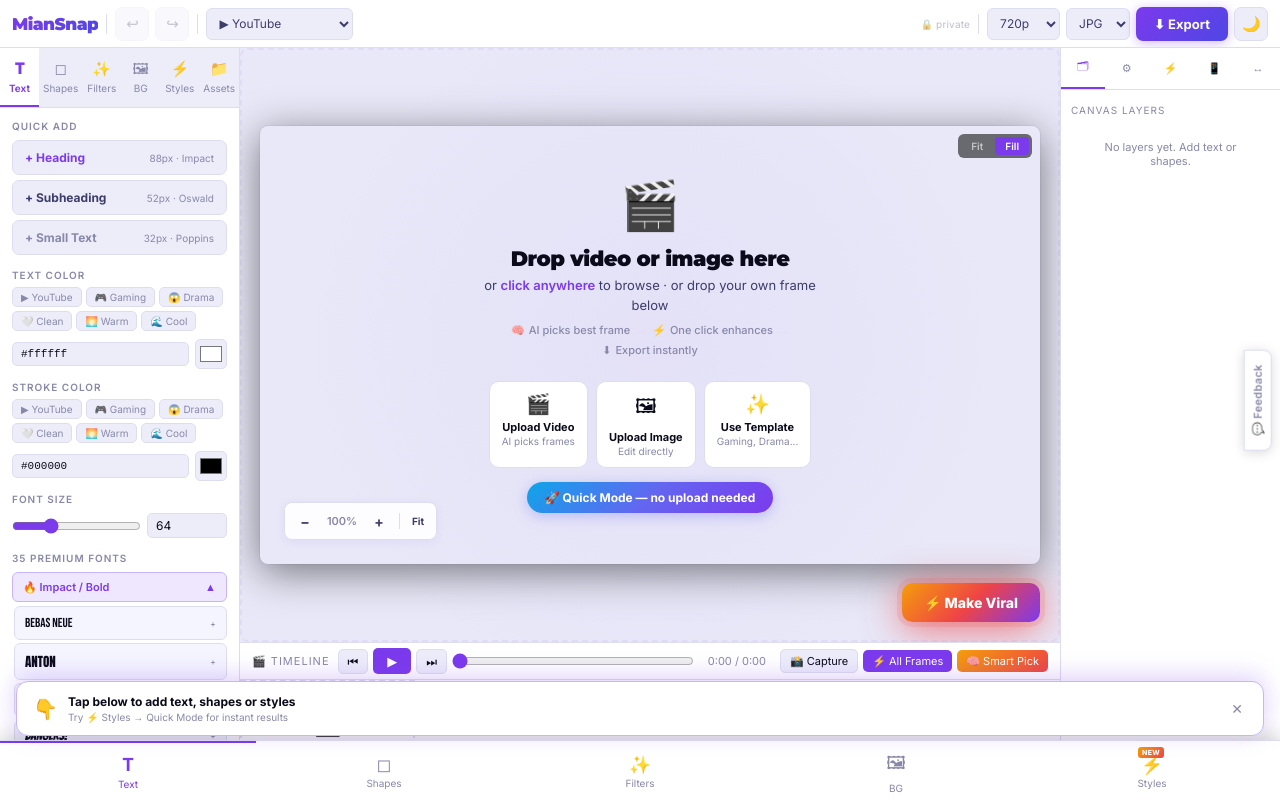
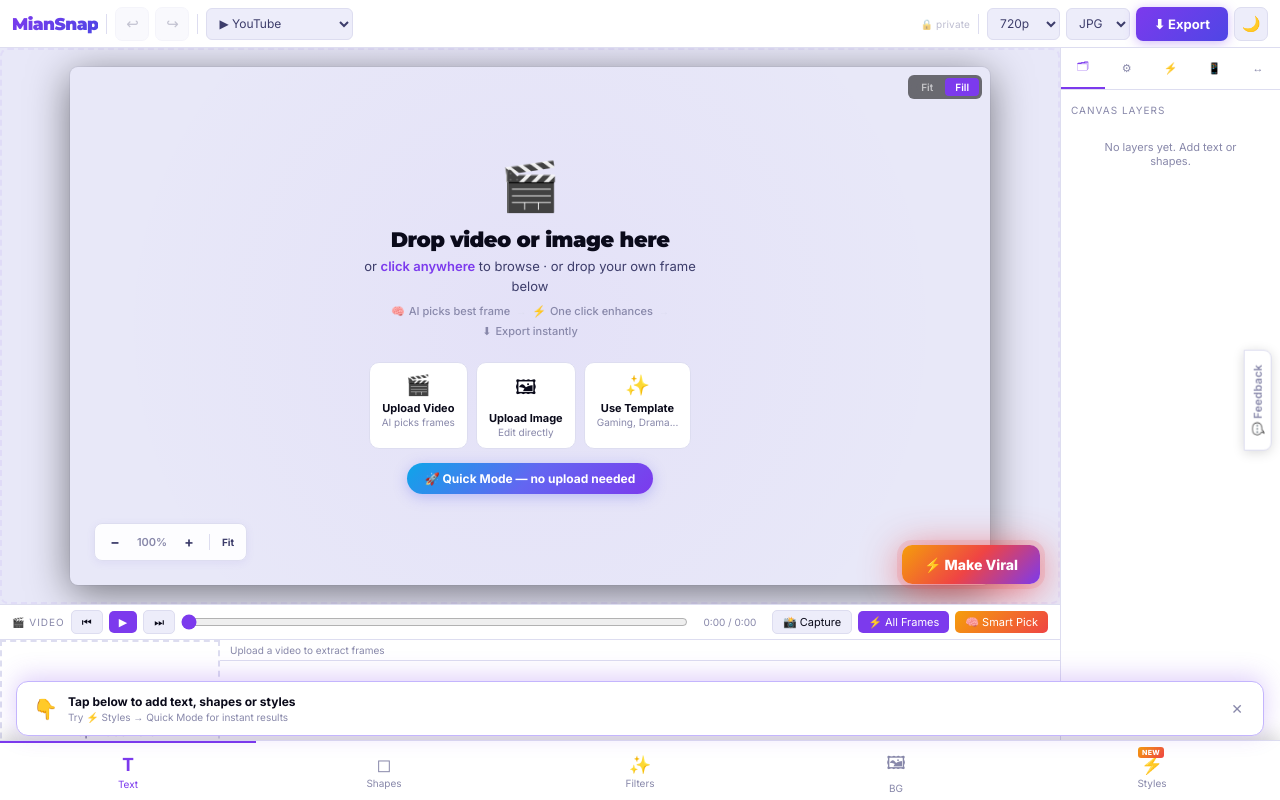
Before and after one commit to Mianhassam96/MianSnap, a React (Vite) app: page / in a window 1280 px wide. Both pictures are taken after a click on the button "📥 Drop video or image — start free". Built offline with nearby package versions, Linux system fonts and the light colour scheme; a web font is replaced by a local one.

Commit message:
refactor: remove left sidebar, full-width canvas, bigger frames panel showing all frames with timestamps

```diff
--- a/src/App.jsx
+++ b/src/App.jsx
@@ -169,7 +169,7 @@ export default function App() {
         <TopBar />
 
         <div style={{ display: 'flex', flex: 1, overflow: 'hidden' }}>
-          <LeftSidebar />
+          {/* No left sidebar — full canvas width */}
 
           <div style={{ flex: 1, display: 'flex', flexDirection: 'column', overflow: 'hidden', minWidth: 0 }}>
             <div className="ms-canvas-area" style={{
--- a/src/components/BottomPanel.jsx
+++ b/src/components/BottomPanel.jsx
@@ -16,10 +16,8 @@ export default function BottomPanel() {
   const { fabricCanvas } = useCanvasStore()
   const videoRef = useRef(null)
   const [playing, setPlaying] = useState(false)
-  const [mode, setMode] = useState('best') // best | all
   const [autoRan, setAutoRan] = useState(false)
 
-  // Wire video element when URL changes
   useEffect(() => {
     const video = videoRef.current
     if (!video || !videoUrl) return
@@ -28,7 +26,6 @@ export default function BottomPanel() {
     video.ontimeupdate = () => setCurrentTime(video.currentTime)
   }, [videoUrl])
 
-  // AUTO-RUN Smart Pick when video is first uploaded
   useEffect(() => {
     if (!videoUrl || autoRan || isExtracting) return
     setAutoRan(true)
@@ -40,19 +37,16 @@ export default function BottomPanel() {
     setIsExtracting(true)
     const suggested = await getSuggestedFrames(videoUrl, 20)
     setFrames(suggested)
-    setMode('best')
     setIsExtracting(false)
-    // Auto-select the top frame
-    const best = suggested.find((f) => f.isBest) || suggested[0]
+    const best = suggested.find(f => f.isBest) || suggested[0]
     if (best && fabricCanvas) applyFrame(best)
   }
 
-  async function handleExtract() {
+  async function handleExtractAll() {
     if (!videoUrl) return
     setIsExtracting(true)
-    const extracted = await extractFrames(videoUrl, 12)
+    const extracted = await extractFrames(videoUrl, 20)
     setFrames(extracted)
-    setMode('all')
     setIsExtracting(false)
   }
 
@@ -65,8 +59,7 @@ export default function BottomPanel() {
   function captureCurrentFrame() {
     const video = videoRef.current
     if (!video || !fabricCanvas) return
-    const dataUrl = captureFrame(video)
-    applyFrame({ time: video.currentTime, dataUrl })
+    applyFrame({ time: video.currentTime, dataUrl: captureFrame(video) })
   }
 
   function togglePlay() {
@@ -78,8 +71,7 @@ export default function BottomPanel() {
 
   function handleSeek(e) {
     const video = videoRef.current
-    if (!video) return
-    video.currentTime = +e.target.value
+    if (video) video.currentTime = +e.target.value
   }
 
   function handleStep(dir) {
@@ -93,11 +85,8 @@ export default function BottomPanel() {
     e.preventDefault()
     const file = e.dataTransfer.files[0]
     if (file?.type.startsWith('video/')) {
-      if (file.size > 200 * 1024 * 1024) {
-        window.showToast?.('⚠️ Video over 200MB — may be slow. Try trimming first.', 'error', 5000)
-      }
-      setAutoRan(false)
-      setVideoFile(file)
+      if (file.size > 200 * 1024 * 1024) window.showToast?.('⚠️ Large file — may be slow', 'error', 5000)
+      setAutoRan(false); setVideoFile(file)
     }
   }
 
@@ -105,224 +94,165 @@ export default function BottomPanel() {
     const i = document.createElement('input')
     i.type = 'file'; i.accept = 'video/*'
     i.onchange = (e) => {
-      const file = e.target.files[0]
-      if (!file) return
-      if (file.size > 200 * 1024 * 1024) {
-        window.showToast?.('⚠️ Video over 200MB — may be slow. Try trimming first.', 'error', 5000)
-      }
-      setAutoRan(false)
-      setVideoFile(file)
+      const file = e.target.files[0]; if (!file) return
+      if (file.size > 200 * 1024 * 1024) window.showToast?.('⚠️ Large file — may be slow', 'error', 5000)
+      setAutoRan(false); setVideoFile(file)
     }
     i.click()
   }
 
-  const fmt = (t) => {
-    const m = Math.floor(t / 60)
-    const s = Math.floor(t % 60).toString().padStart(2, '0')
-    return `${m}:${s}`
+  const fmt = (t) => `${Math.floor(t / 60)}:${Math.floor(t % 60).toString().padStart(2, '0')}`
+
+  const btn = {
+    padding: '4px 10px', borderRadius: 5, border: `1px solid ${theme.border}`,
+    background: theme.bgTertiary, color: theme.text, fontSize: 11,
+    cursor: 'pointer', transition: 'all 0.15s', flexShrink: 0,
   }
-
-  const bestFrames = frames.filter((f) => f.isBest)
-  const displayFrames = mode === 'best' ? bestFrames : frames
-
-  const s = {
-    panel: {
-      background: theme.bgSecondary, borderTop: `1px solid ${theme.border}`,
-      display: 'flex', flexDirection: 'column', flexShrink: 0,
-    },
-    header: {
-      display: 'flex', alignItems: 'center', gap: 8, padding: '5px 12px',
-      borderBottom: `1px solid ${theme.border}`, flexWrap: 'wrap',
-    },
-    title: { fontSize: 11, color: theme.textMuted, textTransform: 'uppercase', letterSpacing: 1, flexShrink: 0 },
-    controls: { display: 'flex', alignItems: 'center', gap: 5, flex: 1, justifyContent: 'center', flexWrap: 'wrap' },
-    ctrlBtn: {
-      padding: '4px 9px', borderRadius: 5, border: `1px solid ${theme.border}`,
-      background: theme.bgTertiary, color: theme.text, fontSize: 12, cursor: 'pointer',
-      transition: 'all 0.15s',
-    },
-    playBtn: {
-      padding: '5px 14px', borderRadius: 5, border: 'none',
-      background: theme.accent, color: '#fff', fontSize: 13, cursor: 'pointer',
-    },
-    time: { fontSize: 11, color: theme.textMuted, minWidth: 76, textAlign: 'center' },
-    scrubber: { flex: 1, accentColor: theme.accent, minWidth: 80 },
-    body: { display: 'flex', height: 120 },
-    videoWrap: {
-      width: 175, flexShrink: 0, background: '#000',
-      display: 'flex', alignItems: 'center', justifyContent: 'center',
-    },
-    video: { width: '100%', height: '100%', objectFit: 'contain' },
-    dropzone: {
-      width: 175, flexShrink: 0, border: `2px dashed ${theme.border}`,
-      display: 'flex', flexDirection: 'column', alignItems: 'center',
-      justifyContent: 'center', cursor: 'pointer', gap: 4,
-      transition: 'border-color 0.15s, background 0.15s',
-    },
-    framesCol: { flex: 1, display: 'flex', flexDirection: 'column', overflow: 'hidden' },
-    framesHeader: {
-      display: 'flex', alignItems: 'center', gap: 8, padding: '4px 10px',
-      borderBottom: `1px solid ${theme.border}`, flexShrink: 0,
-    },
-    modeBtn: (active) => ({
-      padding: '2px 8px', borderRadius: 4, fontSize: 10, cursor: 'pointer',
-      border: `1px solid ${active ? theme.accent : theme.border}`,
-      background: active ? theme.accentGlow : 'transparent',
-      color: active ? theme.accent : theme.textMuted,
-      fontWeight: active ? 600 : 400, transition: 'all 0.15s',
-    }),
-    framesWrap: { flex: 1, display: 'flex', gap: 4, padding: '5px 8px', overflowX: 'auto', alignItems: 'center' },
-    frameWrap: { position: 'relative', flexShrink: 0 },
-    thumb: (active, isBest) => ({
-      height: 86, aspectRatio: '16/9', objectFit: 'cover', borderRadius: 5,
-      cursor: 'pointer', display: 'block',
-      border: `2px solid ${active ? theme.accent : isBest ? '#facc15' : theme.border}`,
-      transition: 'border-color 0.15s, transform 0.12s, box-shadow 0.15s',
-      boxShadow: active ? `0 0 0 2px ${theme.accentGlow}` : 'none',
-    }),
-    bestBadge: {
-      position: 'absolute', top: 3, left: 3,
-      background: 'linear-gradient(135deg,#f59e0b,#ef4444)',
-      color: '#fff', fontSize: 8, fontWeight: 700,
-      padding: '1px 5px', borderRadius: 3, letterSpacing: 0.3,
-    },
-    scoreBadge: {
-      position: 'absolute', bottom: 3, right: 3,
-      background: 'rgba(0,0,0,0.75)', color: '#fff',
-      fontSize: 8, padding: '1px 4px', borderRadius: 3,
-    },
-    extractBtn: {
-      padding: '4px 9px', borderRadius: 5, border: 'none',
-      background: theme.accent, color: '#fff', fontSize: 11,
-      cursor: 'pointer', flexShrink: 0,
-    },
-    smartBtn: {
-      padding: '4px 9px', borderRadius: 5, border: 'none',
-      background: 'linear-gradient(135deg,#f59e0b,#ef4444)',
-      color: '#fff', fontSize: 11, cursor: 'pointer', flexShrink: 0,
-    },
-    captureBtn: {
-      padding: '4px 9px', borderRadius: 5, border: `1px solid ${theme.border}`,
-      background: theme.bgTertiary, color: theme.text, fontSize: 11,
-      cursor: 'pointer', flexShrink: 0,
-    },
-    extractingBar: {
-      display: 'flex', alignItems: 'center', gap: 8, padding: '0 12px',
-      fontSize: 11, color: theme.accent,
-    },
-    dot: {
-      width: 6, height: 6, borderRadius: '50%', background: theme.accent,
-      animation: 'pulse 1s infinite',
-    },
+  const hov = (e, on) => {
+    e.currentTarget.style.borderColor = on ? theme.accent : theme.border
+    e.currentTarget.style.background = on ? theme.accentGlow : theme.bgTertiary
   }
 
   return (
-    <div style={s.panel}>
-      {/* Controls row */}
-      <div style={s.header}>
-        <span style={s.title}>🎬 Timeline</span>
-        <div style={s.controls}>
-          <button style={s.ctrlBtn} onClick={() => handleStep(-1)}
-            onMouseEnter={(e) => { e.currentTarget.style.borderColor = theme.accent }}
-            onMouseLeave={(e) => { e.currentTarget.style.borderColor = theme.border }}
-          >⏮</button>
-          <button style={s.playBtn} onClick={togglePlay}>{playing ? '⏸' : '▶'}</button>
-          <button style={s.ctrlBtn} onClick={() => handleStep(1)}
-            onMouseEnter={(e) => { e.currentTarget.style.borderColor = theme.accent }}
-            onMouseLeave={(e) => { e.currentTarget.style.borderColor = theme.border }}
-          >⏭</button>
-          <input type="range" style={s.scrubber} min={0} max={duration || 100} step={0.01} value={currentTime} onChange={handleSeek} />
-          <span style={s.time}>{fmt(currentTime)} / {fmt(duration)}</span>
-          <button style={s.captureBtn} onClick={captureCurrentFrame} disabled={!videoUrl}
-            title="Capture current frame"
-          >📸 Capture</button>
-          <button style={s.extractBtn} onClick={handleExtract} disabled={!videoUrl || isExtracting}
-            title="Extract all frames evenly"
-          >{isExtracting ? '⏳' : '⚡ All Frames'}</button>
-          <button style={s.smartBtn} onClick={() => { setAutoRan(false); runSmartPick() }} disabled={!videoUrl || isExtracting}
-            title="AI picks the best frames automatically"
-          >{isExtracting ? '⏳' : '🧠 Smart Pick'}</button>
-        </div>
+    <div style={{
+      background: theme.bgSecondary, borderTop: `1px solid ${theme.border}`,
+      display: 'flex', flexDirection: 'column', flexShrink: 0,
+    }} className="ms-bottom-panel">
+
+      {/* ── Controls row ── */}
+      <div style={{
+        display: 'flex', alignItems: 'center', gap: 6, padding: '5px 12px',
+        borderBottom: `1px solid ${theme.border}`, flexWrap: 'wrap',
+      }}>
+        <span style={{ fontSize: 10, color: theme.textMuted, textTransform: 'uppercase', letterSpacing: 1, flexShrink: 0 }}>
+          🎬 Video
+        </span>
+
+        {/* Playback */}
+        <button style={btn} onClick={() => handleStep(-1)} title="Step back"
+          onMouseEnter={(e) => hov(e, true)} onMouseLeave={(e) => hov(e, false)}>⏮</button>
+        <button style={{ ...btn, background: theme.accent, color: '#fff', border: 'none' }}
+          onClick={togglePlay}>{playing ? '⏸' : '▶'}</button>
+        <button style={btn} onClick={() => handleStep(1)} title="Step forward"
+          onMouseEnter={(e) => hov(e, true)} onMouseLeave={(e) => hov(e, false)}>⏭</button>
+
+        {/* Scrubber */}
+        <input type="range" style={{ flex: 1, accentColor: theme.accent, minWidth: 80 }}
+          min={0} max={duration || 100} step={0.01} value={currentTime} onChange={handleSeek} />
+        <span style={{ fontSize: 10, color: theme.textMuted, minWidth: 72, textAlign: 'center' }}>
+          {fmt(currentTime)} / {fmt(duration)}
+        </span>
+
+        {/* Actions */}
+        <button style={btn} onClick={captureCurrentFrame} disabled={!videoUrl} title="Capture this frame"
+          onMouseEnter={(e) => hov(e, true)} onMouseLeave={(e) => hov(e, false)}>📸 Capture</button>
+        <button style={{ ...btn, background: theme.accent, color: '#fff', border: 'none' }}
+          onClick={handleExtractAll} disabled={!videoUrl || isExtracting}>
+          {isExtracting ? '⏳' : '⚡ All Frames'}
+        </button>
+        <button style={{ ...btn, background: 'linear-gradient(135deg,#f59e0b,#ef4444)', color: '#fff', border: 'none' }}
+          onClick={() => { setAutoRan(false); runSmartPick() }} disabled={!videoUrl || isExtracting}>
+          {isExtracting ? '⏳' : '🧠 Smart Pick'}
+        </button>
       </div>
 
-      {/* Body */}
-      <div style={s.body}>
-        {/* Video / Dropzone */}
+      {/* ── Body: video preview + frames ── */}
+      <div style={{ display: 'flex', height: 160 }}>
+
+        {/* Video preview or dropzone */}
         {videoUrl ? (
-          <div style={s.videoWrap}>
-            <video ref={videoRef} style={s.video} muted playsInline />
+          <div style={{ width: 220, flexShrink: 0, background: '#000', display: 'flex', alignItems: 'center', justifyContent: 'center' }}>
+            <video ref={videoRef} style={{ width: '100%', height: '100%', objectFit: 'contain' }} muted playsInline />
           </div>
         ) : (
-          <div style={s.dropzone}
+          <div style={{
+            width: 220, flexShrink: 0, border: `2px dashed ${theme.border}`,
+            display: 'flex', flexDirection: 'column', alignItems: 'center',
+            justifyContent: 'center', cursor: 'pointer', gap: 5,
+            transition: 'border-color 0.15s, background 0.15s',
+          }}
             onDragOver={(e) => e.preventDefault()} onDrop={handleDrop}
             onClick={handleFileClick}
             onMouseEnter={(e) => { e.currentTarget.style.borderColor = theme.accent; e.currentTarget.style.background = theme.accentGlow }}
             onMouseLeave={(e) => { e.currentTarget.style.borderColor = theme.border; e.currentTarget.style.background = 'transparent' }}
           >
-            <span style={{ fontSize: 24 }}>🎬</span>
-            <span style={{ fontSize: 11, color: theme.textMuted }}>Drop video here</span>
+            <span style={{ fontSize: 28 }}>🎬</span>
+            <span style={{ fontSize: 12, color: theme.textMuted, fontWeight: 600 }}>Drop video here</span>
             <span style={{ fontSize: 10, color: theme.textMuted }}>or click to browse</span>
           </div>
         )}
 
-        {/* Frames area */}
-        <div style={s.framesCol}>
-          {/* Frames sub-header */}
-          <div style={s.framesHeader}>
+        {/* Frames strip */}
+        <div style={{ flex: 1, display: 'flex', flexDirection: 'column', overflow: 'hidden' }}>
+
+          {/* Frames header */}
+          <div style={{
+            display: 'flex', alignItems: 'center', gap: 8, padding: '4px 10px',
+            borderBottom: `1px solid ${theme.border}`, flexShrink: 0,
+          }}>
             {isExtracting ? (
-              <div style={s.extractingBar}>
-                <div style={s.dot} />
-                <span>Analyzing frames — finding best moments...</span>
+              <div style={{ display: 'flex', alignItems: 'center', gap: 6, fontSize: 11, color: theme.accent }}>
+                <div style={{ width: 6, height: 6, borderRadius: '50%', background: theme.accent, animation: 'pulse 1s infinite' }} />
+                Analyzing frames...
               </div>
             ) : frames.length > 0 ? (
               <>
-                <span style={{ fontSize: 10, color: theme.textMuted, flexShrink: 0 }}>
-                  {bestFrames.length} recommended · {frames.length} total
+                <span style={{ fontSize: 10, color: theme.textMuted }}>
+                  {frames.filter(f => f.isBest).length} recommended · {frames.length} total
                 </span>
-                <span style={{ fontSize: 10, color: theme.accent, fontWeight: 600, flexShrink: 0 }}>
-                  👆 Click a frame to use it
+                <span style={{ fontSize: 10, color: theme.accent, fontWeight: 600 }}>
+                  👆 Click any frame to use it
                 </span>
-                <button style={s.modeBtn(mode === 'best')} onClick={() => setMode('best')}>
-                  ⭐ Best
-                </button>
-                <button style={s.modeBtn(mode === 'all')} onClick={() => setMode('all')}>
-                  All
-                </button>
               </>
             ) : (
               <span style={{ fontSize: 10, color: theme.textMuted }}>
-                {videoUrl ? 'Smart Pick running...' : 'Upload a video to get started'}
+                {videoUrl ? 'Processing...' : 'Upload a video to extract frames'}
               </span>
             )}
           </div>
 
-          {/* Frame strip */}
-          <div style={s.framesWrap}>
-            {displayFrames.map((f, i) => (
-              <div key={i} style={s.frameWrap}>
+          {/* ALL frames — scrollable, bigger thumbnails */}
+          <div style={{
+            flex: 1, display: 'flex', gap: 6, padding: '6px 10px',
+            overflowX: 'auto', alignItems: 'center',
+          }}>
+            {frames.map((f, i) => (
+              <div key={i} style={{ position: 'relative', flexShrink: 0 }}>
                 <img
                   src={f.dataUrl}
-                  alt={`${f.time}s`}
+                  alt={fmt(f.time)}
                   style={{
-                    ...s.thumb(selectedFrame?.time === f.time, f.isBest),
-                    animation: f.isBest && selectedFrame?.time !== f.time ? 'bestPulse 2s ease-in-out infinite' : 'none',
+                    height: 108,
+                    aspectRatio: `${f.width || 16} / ${f.height || 9}`,
+                    objectFit: 'cover',
+                    borderRadius: 6,
+                    cursor: 'pointer',
+                    display: 'block',
+                    border: `2px solid ${selectedFrame?.time === f.time ? theme.accent : f.isBest ? '#facc15' : theme.border}`,
+                    boxShadow: selectedFrame?.time === f.time ? `0 0 0 2px ${theme.accentGlow}` : 'none',
+                    transition: 'border-color 0.15s, transform 0.12s',
                   }}
                   onClick={() => applyFrame(f)}
-                  onMouseEnter={(e) => { e.currentTarget.style.transform = 'scale(1.06)'; e.currentTarget.style.animation = 'none' }}
-                  onMouseLeave={(e) => { e.currentTarget.style.transform = 'scale(1)'; if (f.isBest && selectedFrame?.time !== f.time) e.currentTarget.style.animation = 'bestPulse 2s ease-in-out infinite' }}
+                  onMouseEnter={(e) => { e.currentTarget.style.transform = 'scale(1.04)' }}
+                  onMouseLeave={(e) => { e.currentTarget.style.transform = 'scale(1)' }}
                   title={`${fmt(f.time)}${f.isBest ? ' — Recommended' : ''}`}
                 />
-                {f.isBest && <div style={s.bestBadge}>⭐ BEST</div>}
-                {f.score !== undefined && <div style={s.scoreBadge}>{Math.round(f.score)}</div>}
+                {f.isBest && (
+                  <div style={{
+                    position: 'absolute', top: 4, left: 4,
+                    background: 'linear-gradient(135deg,#f59e0b,#ef4444)',
+                    color: '#fff', fontSize: 8, fontWeight: 700,
+                    padding: '1px 5px', borderRadius: 3,
+                  }}>⭐ BEST</div>
+                )}
+                <div style={{
+                  position: 'absolute', bottom: 4, right: 4,
+                  background: 'rgba(0,0,0,0.7)', color: '#fff',
+                  fontSize: 9, padding: '1px 4px', borderRadius: 3,
+                }}>{fmt(f.time)}</div>
               </div>
             ))}
           </div>
-          <style>{`
-            @keyframes bestPulse {
-              0%, 100% { box-shadow: 0 0 0 0 rgba(250,204,21,0); border-color: #facc15; }
-              50% { box-shadow: 0 0 0 4px rgba(250,204,21,0.3); border-color: #f59e0b; }
-            }
-          `}</style>
         </div>
       </div>
     </div>
```
